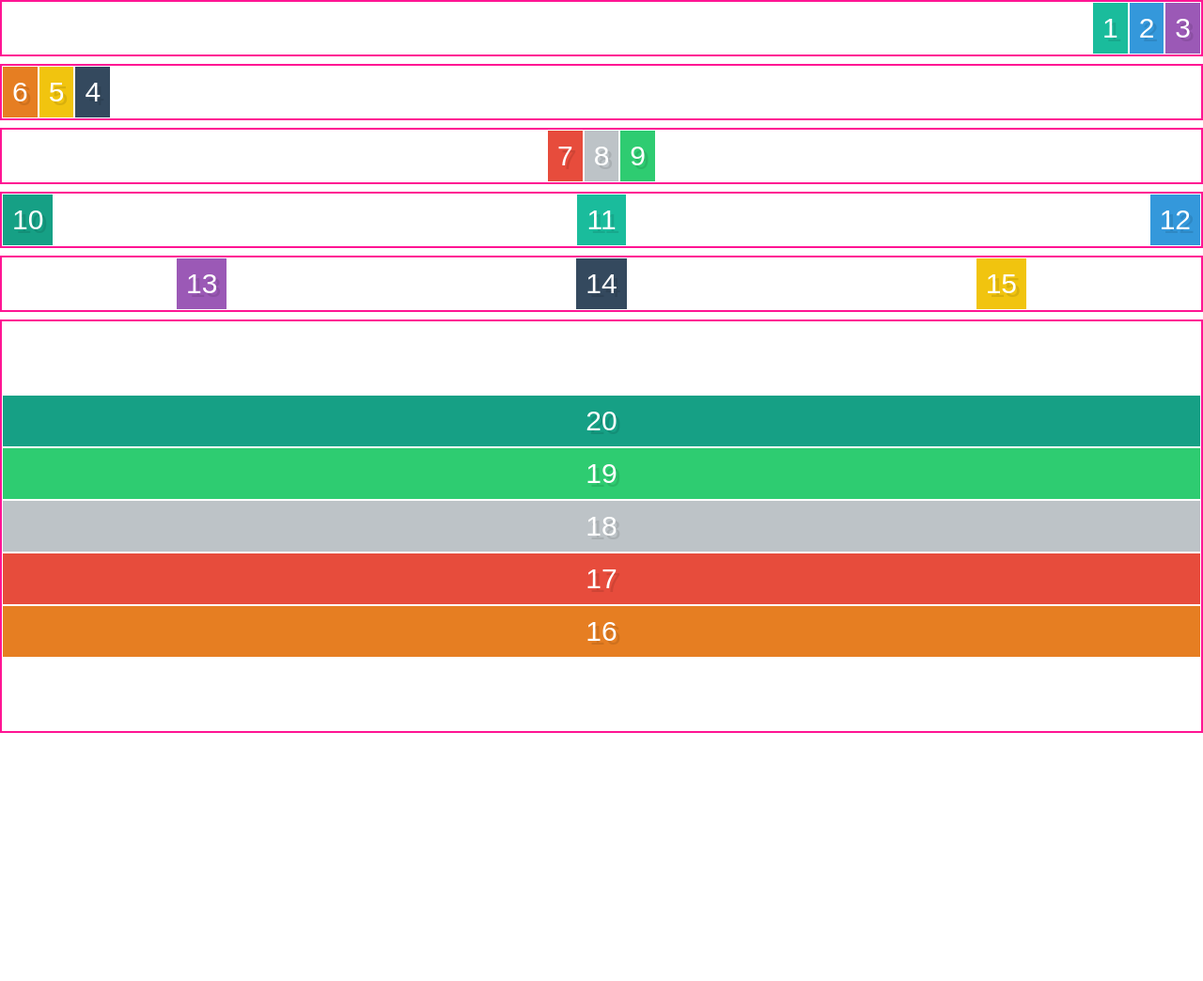
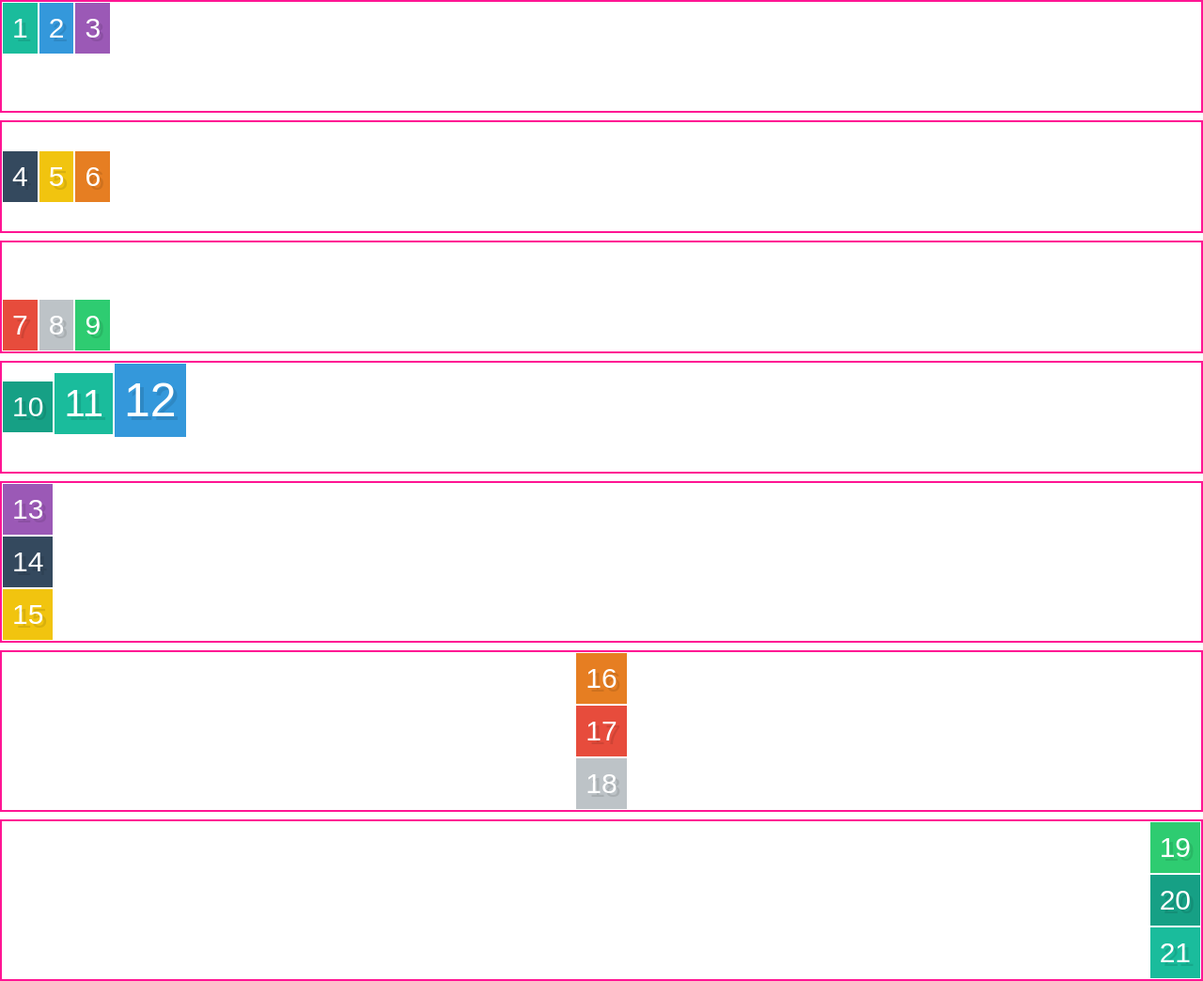
Before and after one commit to rodyrobles/flexbox, a plain HTML site: page index.html in a window 1280 px wide. Shown: the whole page at 94% size. Before the commit the page ends 800 px from the top, so only its background shows below. Drawn offline with Linux system fonts and the light colour scheme.

Commit message:
align items

```diff
--- a/assets/style.css
+++ b/assets/style.css
@@ -42,43 +42,53 @@ input[type=reset],input[type=submit]{-webkit-appearance:button;cursor:pointer;}b
 .box18 { background:#bdc3c7;}
 .box19 { background:#2ecc71;}
 .box20 { background:#16a085;}
-
+.box21 { background:#1abc9c;}
 
 /* We start writing out flexbox here. The above is just page setup */
 
 div[class^='container'] {
 	display:  flex;
 	border:  2px solid deeppink;
+	min-height: 15vh;
 }
 
 .container1 {
-	/* justify-content: flex-start; default*/
-	justify-content: flex-end
+	align-items: flex-start;
 }
 
 .container2 {
-	flex-direction: row-reverse;
-	justify-content: flex-end;
+	align-items: center;
 }
 
 .container3 {
-	justify-content: center;
+	align-items: flex-end;
 }
 
 .container4 {
-	justify-content: space-between;
+	align-items: baseline;
+}
+
+.box11 {
+	font-size: 40px;
+}
+
+.box12 {
+	font-size: 50px;
 }
 
 .container5 {
-	justify-content: space-around;
+	flex-direction: column;
+	align-items: flex-start;
 }
 
 .container6 {
-	border:  2px solid dodgerblue;
-	flex-direction: column-reverse;
-	min-height: 55vh;
-	justify-content: center;
+	flex-direction: column;
+	align-items: center;
+}
 
+.container7 {
+	flex-direction: column;
+	align-items: flex-end;
 }
 
 .blankSpace {
--- a/index.html
+++ b/index.html
@@ -1,12 +1,13 @@
 <!doctype html>
 <html lang="en">
+
 <head>
     <meta charset="UTF-8">
     <title>FlexBox</title>
     <link rel="stylesheet" href="assets/style.css">
 </head>
+
 <body>
-
     <div class="container1">
         <div class="box box1">1</div>
         <div class="box box2">2</div>
@@ -19,30 +20,35 @@
         <div class="box box6">6</div>
     </div>
     <div class="blankSpace"></div>
-  <div class= "container3">
+    <div class="container3">
         <div class="box box7">7</div>
         <div class="box box8">8</div>
         <div class="box box9">9</div>
     </div>
     <div class="blankSpace"></div>
-  <div class= "container4">
+    <div class="container4">
         <div class="box box10">10</div>
         <div class="box box11">11</div>
         <div class="box box12">12</div>
     </div>
     <div class="blankSpace"></div>
-  <div class= "container5">
+    <div class="container5">
         <div class="box box13">13</div>
         <div class="box box14">14</div>
         <div class="box box15">15</div>
     </div>
     <div class="blankSpace"></div>
-  <div class= "container6">
+    <div class="container6">
         <div class="box box16">16</div>
         <div class="box box17">17</div>
         <div class="box box18">18</div>
+    </div>
+    <div class="blankSpace"></div>
+    <div class="container7">
         <div class="box box19">19</div>
         <div class="box box20">20</div>
+        <div class="box box21">21</div>
     </div>
 </body>
+
 </html>
```
Lines whose indentation alone changed are shown as unchanged.
